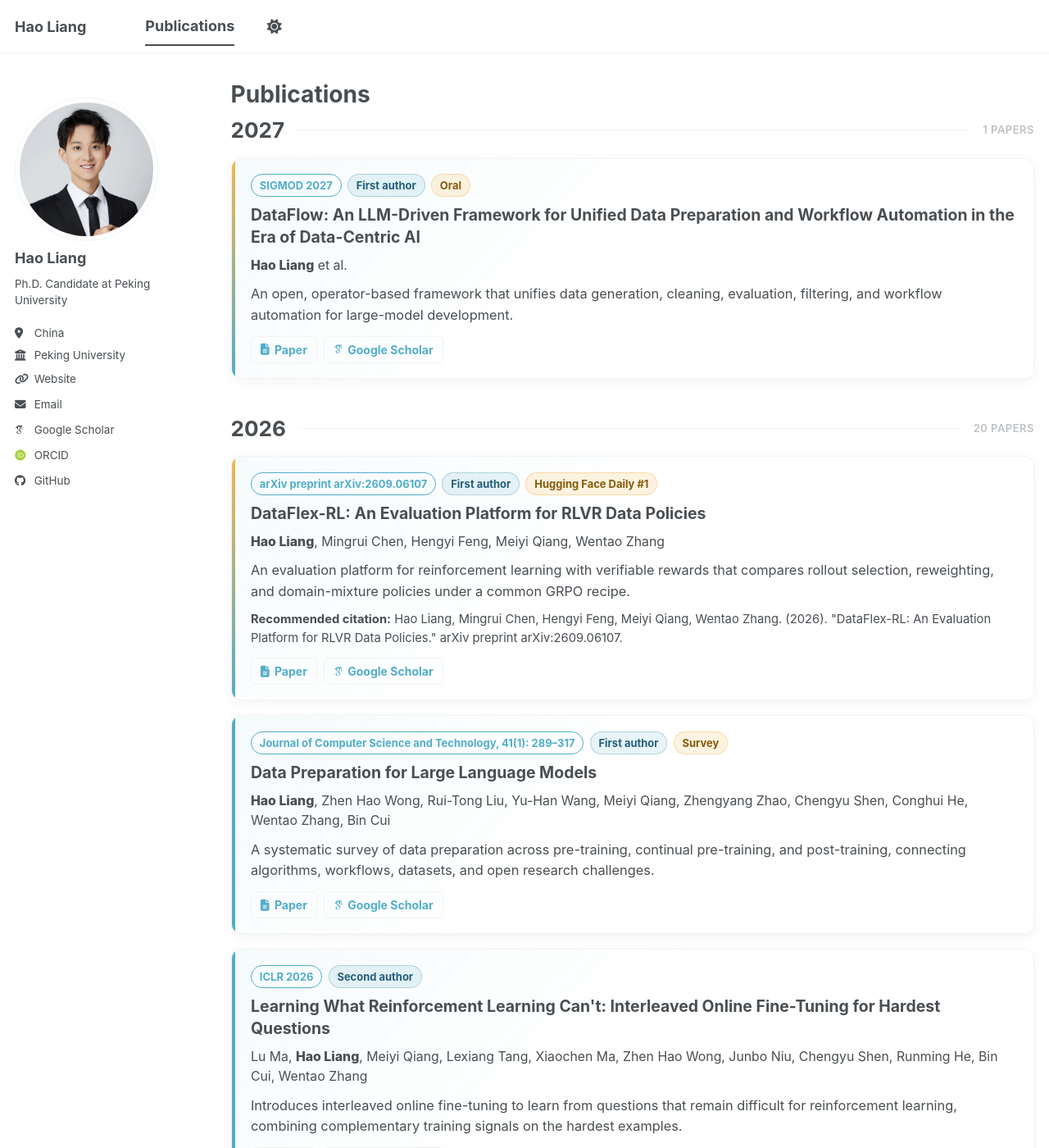
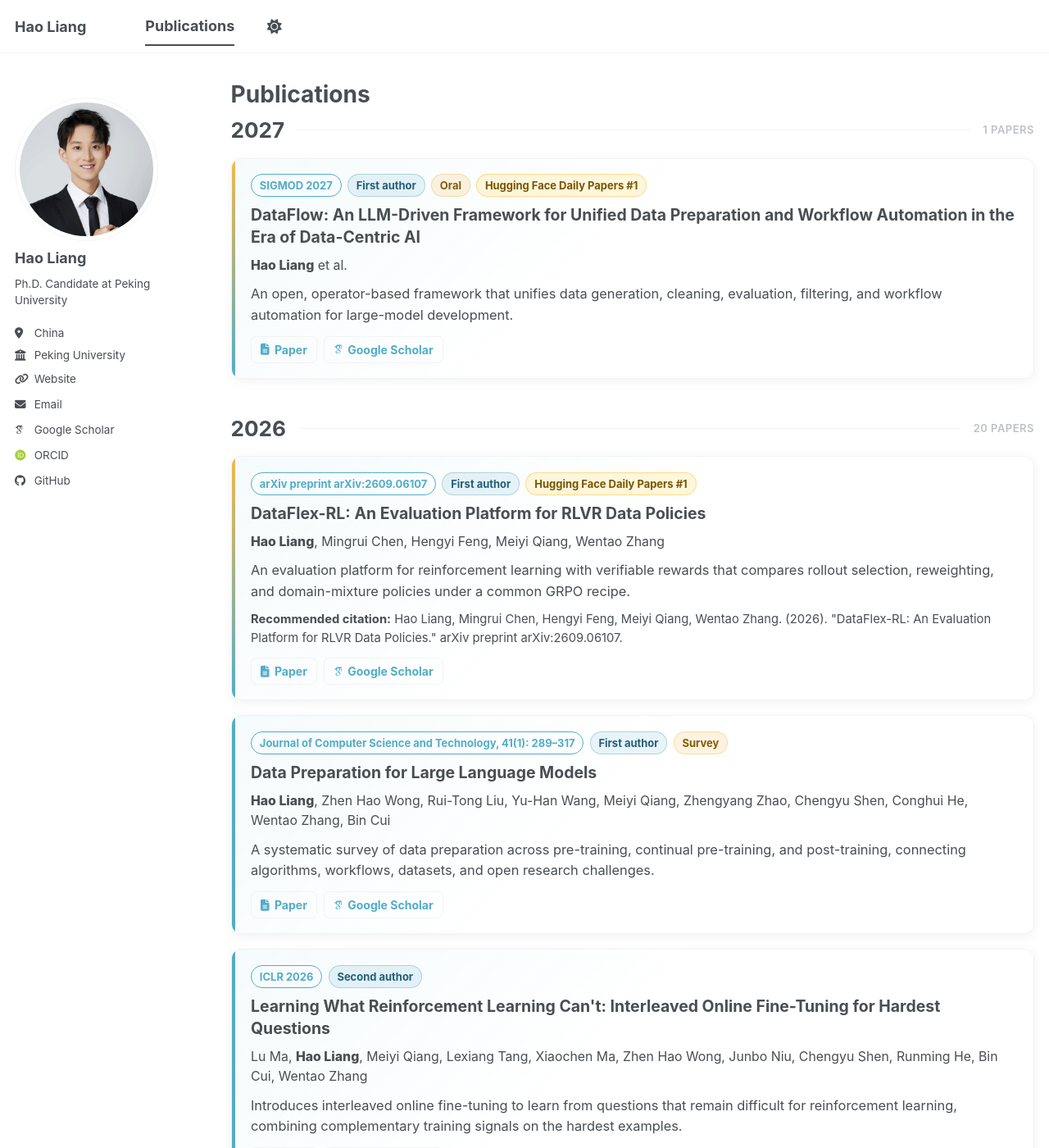
Before and after one commit to haolpku/haolpku.github.io, a Jekyll site: the page built from _pages/publications.html, in a window 1280 px wide and 1400 px high. Shown: the whole window at 82% size. Built offline with Jekyll 4.4.1, drawn with Linux system fonts in a browser that asks for light colours; some web fonts are replaced; a script bundle is joined from its source files by our own code; library files that are not in the unit come from our copies; some of the changed text lies outside the part shown.

Commit message:
Add Hugging Face ranking badges

```diff
--- a/_pages/publications.html
+++ b/_pages/publications.html
@@ -19,13 +19,13 @@ author_profile: true
     </h2>
     <div class="publication-list">
       {% for paper in papers %}
-        <article class="publication-card{% if paper.note contains '1st place' or paper.note contains 'Best Student Paper' or paper.note contains 'Oral' or paper.note contains 'Daily #1' %} publication-card--highlight{% endif %}">
+        <article class="publication-card{% if paper.note contains '1st place' or paper.note contains 'Best Student Paper' or paper.note contains 'Oral' or paper.note contains 'Daily Papers #1' %} publication-card--highlight{% endif %}">
           <div class="publication-card__topline">
             <span class="publication-venue">{{ paper.venue }}</span>
             {% if paper.note %}
               {% assign note_parts = paper.note | split: " · " %}
               {% for note_part in note_parts %}
-                <span class="publication-badge{% if note_part contains 'author' %} publication-badge--role{% else %} publication-badge--distinction{% endif %}">{{ note_part }}</span>
+                <span class="publication-badge{% if note_part contains 'author' %} publication-badge--role{% elsif note_part contains 'Hugging Face' %} publication-badge--huggingface{% else %} publication-badge--distinction{% endif %}">{{ note_part }}</span>
               {% endfor %}
             {% endif %}
           </div>
--- a/_sass/layout/_publications.scss
+++ b/_sass/layout/_publications.scss
@@ -115,6 +115,12 @@
   background: rgba(242, 184, 75, 0.17);
 }
 
+.publication-badge--huggingface {
+  color: #795500;
+  border: 1px solid rgba(255, 189, 45, 0.48);
+  background: rgba(255, 213, 79, 0.2);
+}
+
 .publication-card__title {
   margin: 0 0 0.5rem;
   font-size: 1.08rem;
@@ -195,6 +201,10 @@ html[data-theme="dark"] {
   .publication-badge--distinction {
     color: #ffe09a;
   }
+
+  .publication-badge--huggingface {
+    color: #ffdc77;
+  }
 }
 
 @media (max-width: 600px) {
```
Also changed, not shown: _data/publications_detailed.yml (+5 -5 lines).
